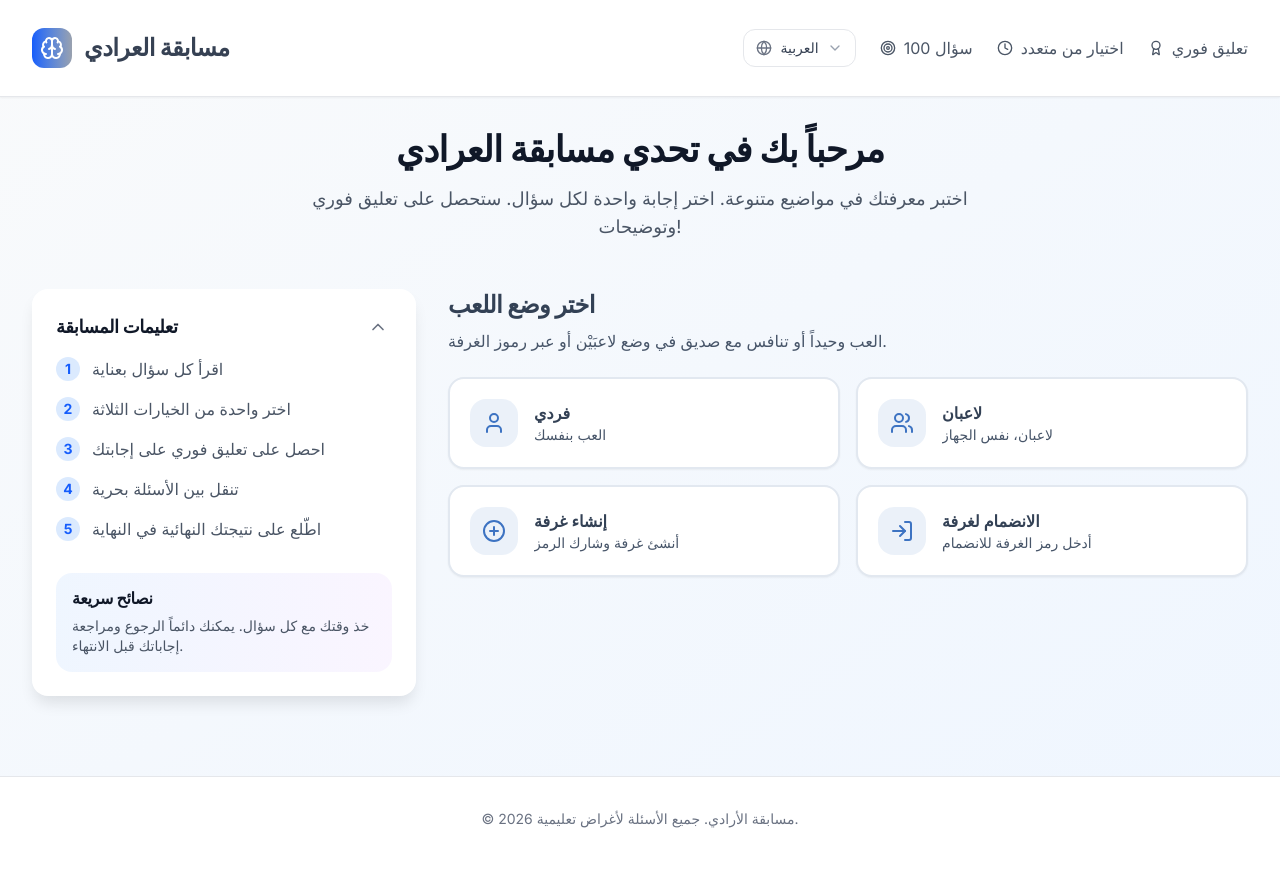
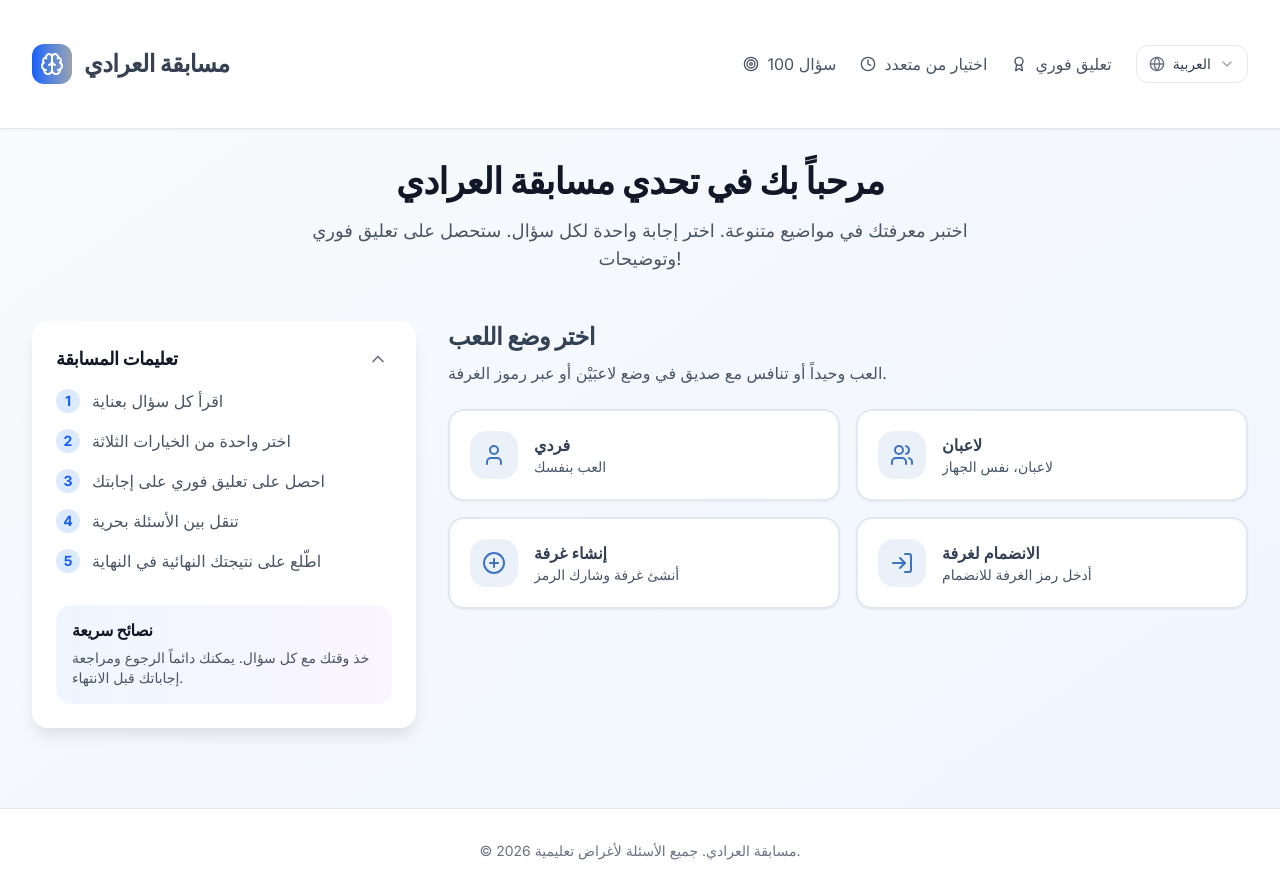
Before and after one commit to Hasanain-Jaafar/QuizMaster, a Next.js app: page /ar in a window 1280 px wide. Before the commit the page ends 861 px from the top, so only its background shows below. Built offline with nearby package versions, Linux system fonts and the light colour scheme.

Commit message:
fixed footer styles

```diff
--- a/src/app/[locale]/page.tsx
+++ b/src/app/[locale]/page.tsx
@@ -30,7 +30,7 @@ export default function Home() {
     <QuizProvider>
       <div className="min-h-screen bg-linear-to-br from-gray-50 to-blue-50">
         {/* Header */}
-        <header className="bg-white shadow-sm border-b border-gray-200 py-4">
+        <header className="bg-white shadow-sm border-b border-gray-200 py-8">
           <div className="max-w-7xl mx-auto px-4 sm:px-6 lg:px-8">
             <div className="flex flex-col md:flex-row justify-between items-center h-16">
               <div className="flex items-center space-x-3">
@@ -43,8 +43,24 @@ export default function Home() {
               </div>
 
               <div className="flex items-center gap-4 md:gap-6">
-                {/* Language dropdown */}
-                <div className="relative" ref={langDropdownRef}>
+
+
+                <div className="hidden md:flex items-center space-x-6">
+                  <div className="flex items-center space-x-2 text-gray-600">
+                    <Target className="w-4 h-4" />
+                    <span>{t('header100')}</span>
+                  </div>
+                  <div className="flex items-center space-x-2 text-gray-600">
+                    <Clock className="w-4 h-4" />
+                    <span>{t('headerMultiple')}</span>
+                  </div>
+                  <div className="flex items-center space-x-2 text-gray-600">
+                    <Award className="w-4 h-4" />
+                    <span>{t('headerFeedback')}</span>
+                  </div>
+                </div>
+                 {/* Language dropdown */}
+                 <div className="relative mt-2 md:mt-0" ref={langDropdownRef}>
                   <button
                     type="button"
                     onClick={() => setLangOpen((o) => !o)}
@@ -79,21 +95,6 @@ export default function Home() {
                       ))}
                     </div>
                   )}
-                </div>
-
-                <div className="hidden md:flex items-center space-x-6">
-                  <div className="flex items-center space-x-2 text-gray-600">
-                    <Target className="w-4 h-4" />
-                    <span>{t('header100')}</span>
-                  </div>
-                  <div className="flex items-center space-x-2 text-gray-600">
-                    <Clock className="w-4 h-4" />
-                    <span>{t('headerMultiple')}</span>
-                  </div>
-                  <div className="flex items-center space-x-2 text-gray-600">
-                    <Award className="w-4 h-4" />
-                    <span>{t('headerFeedback')}</span>
-                  </div>
                 </div>
               </div>
             </div>
--- a/src/messages/ar.json
+++ b/src/messages/ar.json
@@ -11,7 +11,7 @@
     "instruction5": "اطّلع على نتيجتك النهائية في النهاية",
     "quickTips": "نصائح سريعة",
     "quickTipsText": "خذ وقتك مع كل سؤال. يمكنك دائماً الرجوع ومراجعة إجاباتك قبل الانتهاء.",
-    "footer": "© 2026 مسابقة الأرادي. جميع الأسئلة لأغراض تعليمية.",
+    "footer": "© 2026 مسابقة العرادي. جميع الأسئلة لأغراض تعليمية.",
     "header100": "100 سؤال",
     "headerMultiple": "اختيار من متعدد",
     "headerFeedback": "تعليق فوري",
```
